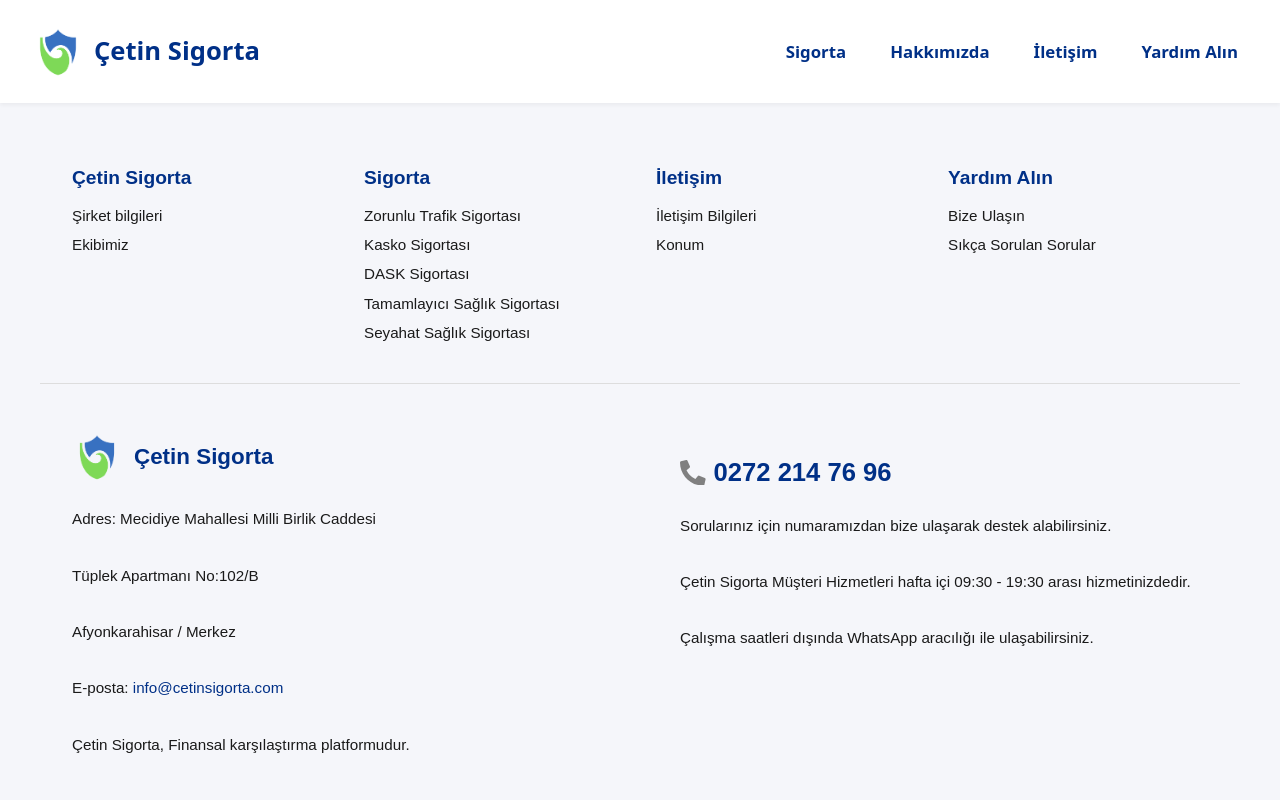
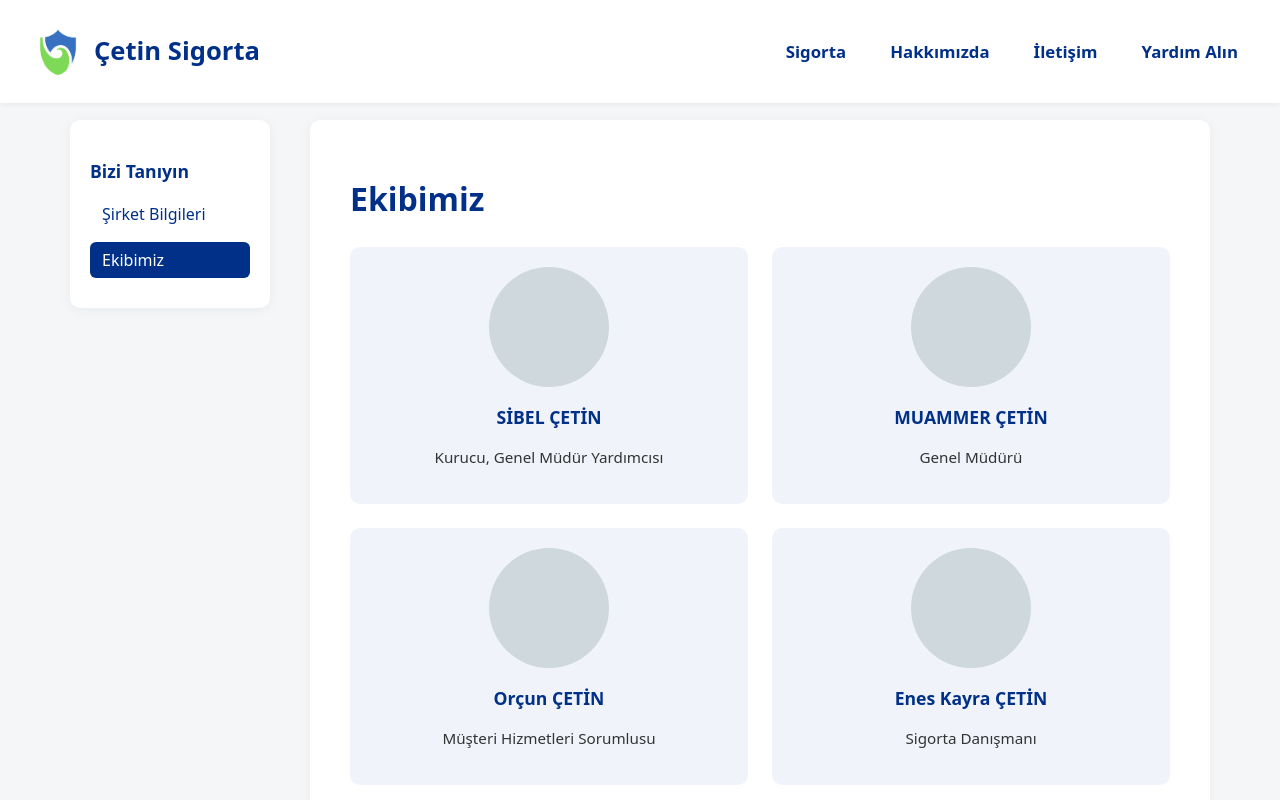
Before and after one commit to ebrarkadir/insurance_site, a React (Vite) app: page /ekibimiz in a window 1280 px wide. Shown: the top 800 px of the page. Built offline with nearby package versions, Linux system fonts and the light colour scheme.

Commit message:
hakkında_update_0.1

```diff
--- a/src/App.jsx
+++ b/src/App.jsx
@@ -1,20 +1,21 @@
-import React from 'react';
-import { BrowserRouter as Router, Route, Routes } from 'react-router-dom';
+import React from "react";
+import { BrowserRouter as Router, Route, Routes } from "react-router-dom";
 
-import Navbar from './components/Navbar';
-import Slider from './components/Slider';
-import SigortaButtons from './components/SigortaButtons';
-import AnlasmaliSirketler from './components/AnlasmaliSirketler';
-import Footer from './components/Footer';
+import Navbar from "./components/Navbar";
+import Slider from "./components/Slider";
+import SigortaButtons from "./components/SigortaButtons";
+import AnlasmaliSirketler from "./components/AnlasmaliSirketler";
+import Ekibimiz from "./pages/Ekibimiz";
+import Footer from "./components/Footer";
 
 // Sayfa bileşenleri
-import SirketBilgileri from './pages/SirketBilgileri';
+import SirketBilgileri from "./pages/SirketBilgileri";
 
 function App() {
   return (
     <Router>
       <Navbar />
-      <div style={{ marginTop: '80px' }}>
+      <div style={{ marginTop: "80px" }}>
         <Routes>
           <Route
             path="/"
@@ -29,6 +30,9 @@
 
           <Route path="/sirket-bilgileri" element={<SirketBilgileri />} />
         </Routes>
+        <Routes>
+          <Route path="/ekibimiz" element={<Ekibimiz />} />
+        </Routes>
       </div>
       <Footer />
     </Router>
--- a/src/components/Navbar.jsx
+++ b/src/components/Navbar.jsx
@@ -75,7 +75,7 @@
                     <FaInfoCircle className="icon" /> Hakkımızda
                   </h4>
                   <a href="/sirket-bilgileri">Şirket Bilgileri</a>
-                  <a href="#">Ekibimiz</a>
+                  <a href="/ekibimiz">Ekibimiz</a>
                 </div>
               </div>
             </li>
@@ -150,7 +150,7 @@
                     <a href="/sirket-bilgileri">Şirket Bilgileri</a>
                   </li>
                   <li>
-                    <a href="#">Ekibimiz</a>
+                    <a href="/ekibimiz">Ekibimiz</a>
                   </li>
                 </ul>
               </details>
--- /dev/null
+++ b/src/pages/Ekibimiz.css
@@ -0,0 +1,113 @@
+.ekip-container {
+    background-color: #f4f6f8;
+    padding: 40px 20px;
+    display: flex;
+    justify-content: center;
+    align-items: flex-start;
+    gap: 40px;
+  }
+
+  .ekip-sidebar {
+    background-color: white;
+    padding: 20px;
+    border-radius: 10px;
+    width: 200px;
+    box-shadow: 0 2px 12px rgba(0, 0, 0, 0.05);
+  }
+
+  .ekip-sidebar h3 {
+    font-size: 1.1rem;
+    margin-bottom: 12px;
+    color: #003087;
+  }
+
+  .ekip-sidebar ul {
+    list-style: none;
+    padding: 0;
+    margin: 0;
+  }
+
+  .ekip-sidebar li {
+    margin-bottom: 10px;
+  }
+
+  .ekip-sidebar a {
+    text-decoration: none;
+    color: #003087;
+    font-weight: 500;
+    padding: 6px 12px;
+    display: block;
+    border-radius: 6px;
+    transition: background 0.2s;
+  }
+
+  .ekip-sidebar li.active a,
+  .ekip-sidebar a:hover {
+    background-color: #003087;
+    color: white;
+  }
+
+  .ekip-icerik {
+    background-color: #ffffff;
+    padding: 40px;
+    border-radius: 10px;
+    width: 100%;
+    max-width: 900px;
+    box-shadow: 0 2px 12px rgba(0, 0, 0, 0.05);
+  }
+
+  .ekip-icerik h1 {
+    font-size: 2rem;
+    color: #003087;
+    margin-bottom: 30px;
+  }
+
+  .ekip-grid {
+    display: grid;
+    grid-template-columns: repeat(auto-fit, minmax(300px, 1fr));
+    gap: 24px;
+  }
+
+  .ekip-karti {
+    background-color: #f0f4fa;
+    padding: 20px;
+    border-radius: 10px;
+    text-align: center;
+  }
+
+  .foto-yok {
+    width: 120px;
+    height: 120px;
+    background-color: #cfd8dc;
+    border-radius: 50%;
+    margin: 0 auto 15px;
+  }
+
+  .ekip-karti h3 {
+    font-size: 1.1rem;
+    margin-bottom: 8px;
+    color: #003087;
+  }
+
+  .ekip-karti p {
+    font-size: 0.95rem;
+    color: #333;
+  }
+  @media (max-width: 768px) {
+    .ekip-sidebar {
+      display: none;
+    }
+
+    .ekip-container {
+      flex-direction: column;
+      align-items: center;
+    }
+
+    .ekip-icerik {
+      padding: 20px;
+    }
+
+    .ekip-grid {
+      grid-template-columns: 1fr;
+    }
+  }
--- /dev/null
+++ b/src/pages/Ekibimiz.jsx
@@ -0,0 +1,46 @@
+import React from "react";
+import { Link, useLocation } from "react-router-dom";
+import "./Ekibimiz.css";
+
+const Ekibimiz = () => {
+  const location = useLocation();
+  const currentPath = location.pathname;
+
+  const ekip = [
+    { ad: "SİBEL ÇETİN", unvan: "Kurucu, Genel Müdür Yardımcısı" },
+    { ad: "MUAMMER ÇETİN", unvan: "Genel Müdürü" },
+    { ad: "Orçun ÇETİN", unvan: "Müşteri Hizmetleri Sorumlusu" },
+    { ad: "Enes Kayra ÇETİN", unvan: "Sigorta Danışmanı" },
+  ];
+
+  return (
+    <div className="ekip-container">
+      <aside className="ekip-sidebar">
+        <h3>Bizi Tanıyın</h3>
+        <ul>
+          <li className={currentPath === "/sirket-bilgileri" ? "active" : ""}>
+            <Link to="/sirket-bilgileri">Şirket Bilgileri</Link>
+          </li>
+          <li className={currentPath === "/ekibimiz" ? "active" : ""}>
+            <Link to="/ekibimiz">Ekibimiz</Link>
+          </li>
+        </ul>
+      </aside>
+
+      <div className="ekip-icerik">
+        <h1>Ekibimiz</h1>
+        <div className="ekip-grid">
+          {ekip.map((uye, index) => (
+            <div className="ekip-karti" key={index}>
+              <div className="foto-yok"></div>
+              <h3>{uye.ad}</h3>
+              <p>{uye.unvan}</p>
+            </div>
+          ))}
+        </div>
+      </div>
+    </div>
+  );
+};
+
+export default Ekibimiz;
--- a/src/pages/SirketBilgileri.css
+++ b/src/pages/SirketBilgileri.css
@@ -1,32 +1,84 @@
-.sirket-bilgileri-container {
+.sirket-sayfasi-container {
+    display: flex;
     background-color: #f4f6f8;
-  min-height: auto; /* ← Bu satır boşluk bırakıyor olabilir */
-  padding: 40px 20px;
-  display: flex;
+    padding: 40px 20px 0 20px; /* alt padding kaldırıldı */
+    gap: 24px;
     justify-content: center;
     align-items: flex-start;
+    min-height: auto; /* Gerekliyse kaldırılabilir */
     margin-bottom: 0;
-  padding-bottom: 0;
   }
 
-.sirket-bilgileri-inner {
-  background-color: #ffffff;
+  .sirket-sidebar {
+    width: 220px;
+    background-color: #fff;
+    border-radius: 10px;
+    box-shadow: 0 2px 8px rgba(0, 0, 0, 0.05);
+    padding: 20px;
+  }
+
+  .sirket-sidebar h3 {
+    font-size: 1rem;
+    font-weight: 700;
+    margin-bottom: 16px;
+    color: #003087;
+  }
+
+  .sirket-sidebar ul {
+    list-style: none;
+    padding: 0;
+    margin: 0;
+  }
+
+  .sirket-sidebar li {
+    margin-bottom: 12px;
+  }
+
+  .sirket-sidebar a {
+    text-decoration: none;
+    color: #003087;
+    font-size: 0.95rem;
+    display: block;
+    padding: 8px 12px;
+    border-radius: 6px;
+    transition: background-color 0.2s ease;
+  }
+
+  .sirket-sidebar li.active a,
+  .sirket-sidebar a:hover {
+    background-color: #003087;
+    color: white;
+  }
+
+  .sirket-bilgileri-content {
+    background-color: white;
     max-width: 800px;
-  width: 100%;
     padding: 40px;
     border-radius: 10px;
     box-shadow: 0 2px 12px rgba(0, 0, 0, 0.05);
+    margin-bottom: 0; /* Footer’a fazla boşluk bırakmasın */
   }
 
-.sirket-bilgileri-inner h1 {
+  .sirket-bilgileri-content h1 {
     font-size: 2rem;
     color: #003087;
     margin-bottom: 20px;
   }
 
-.sirket-bilgileri-inner p {
+  .sirket-bilgileri-content p {
     font-size: 1.05rem;
     color: #333333;
     line-height: 1.7;
     margin-bottom: 16px;
   }
+
+  @media (max-width: 768px) {
+    .sirket-sidebar {
+      display: none;
+    }
+
+    .sirket-bilgileri-content {
+      max-width: 100%;
+      margin: 0 auto;
+    }
+  }
--- a/src/pages/SirketBilgileri.jsx
+++ b/src/pages/SirketBilgileri.jsx
@@ -1,27 +1,40 @@
 import React from "react";
+import { Link, useLocation } from "react-router-dom";
 import "./SirketBilgileri.css";
 
 const SirketBilgileri = () => {
+  const location = useLocation();
+  const currentPath = location.pathname;
+
   return (
-    <div className="sirket-bilgileri-container">
-      <div className="sirket-bilgileri-inner">
+    <div className="sirket-sayfasi-container">
+      <aside className="sirket-sidebar">
+        <h3>Bizi Tanıyın</h3>
+        <ul>
+          <li className={currentPath === "/sirket-bilgileri" ? "active" : ""}>
+            <Link to="/sirket-bilgileri">Şirket Bilgileri</Link>
+          </li>
+          <li className={currentPath === "/ekibimiz" ? "active" : ""}>
+            <Link to="/ekibimiz">Ekibimiz</Link>
+          </li>
+        </ul>
+      </aside>
+
+      <div className="sirket-bilgileri-content">
         <h1>Biz Kimiz?</h1>
         <p>
           Çetin Sigorta, bireylerin ve kurumların karşılaşabileceği risklere karşı güvenli çözümler sunmak amacıyla kurulmuştur.
           Yılların verdiği tecrübe ile müşterilerine hızlı, şeffaf ve güvenilir hizmet sunmayı ilke edinmiştir.
         </p>
-
         <p>
           Afyonkarahisar merkezli şirketimiz; trafik sigortasından sağlık sigortasına, kasko sigortasından seyahat sigortalarına kadar geniş
           bir yelpazede sigorta danışmanlığı hizmeti sunmaktadır. Müşteri memnuniyetini esas alan yaklaşımımızla, en uygun poliçeyi
           en avantajlı şekilde sunuyoruz.
         </p>
-
         <p>
           Hedefimiz, sadece bir sigorta aracı kurumu olmak değil; güvenilir bir yol arkadaşı olmaktır. Bu yolda sizin yanınızda olmak için
           teknolojiyi, deneyimi ve uzmanlığı bir araya getiriyoruz.
         </p>
-
         <p>
           Çetin Sigorta ile hayatınızı güvence altına alın.
         </p>
```
Lines whose indentation alone changed are shown as unchanged.
